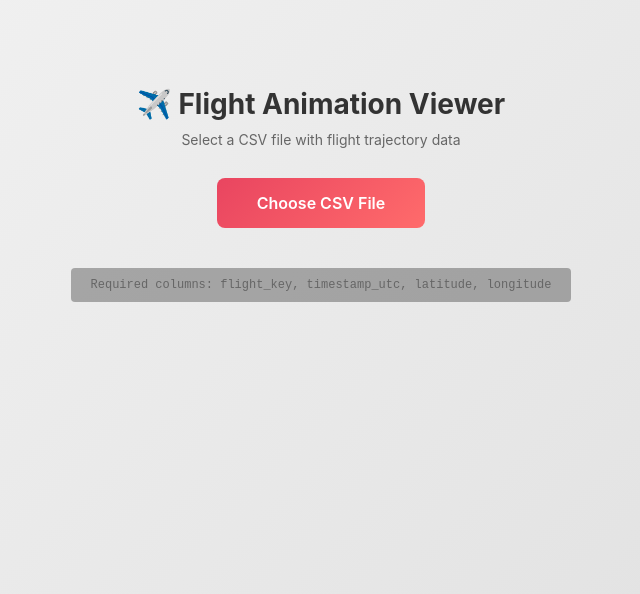
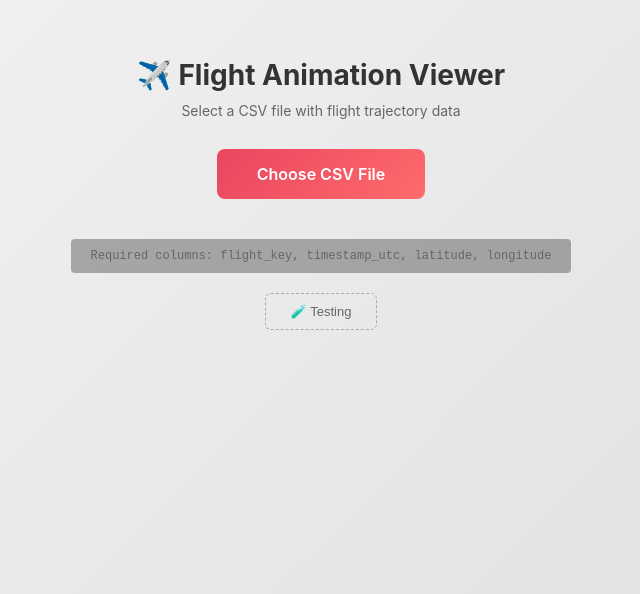
Before and after one commit to Changplay12345/flight-animation, a React (Vite) app: page / in a window 1280 px wide. Shown: the part 206-800 px from the top of the page, without its empty margins (319-959 px from the left). Built offline with nearby package versions, Linux system fonts and the light colour scheme.

Commit message:
Add Testing button, separate Airway/Gates buttons, rename Sectors to Airspace

```diff
--- a/src/App.tsx
+++ b/src/App.tsx
@@ -67,6 +67,15 @@ function FilePicker({ onFileLoad, setLoadingText }: { onFileLoad: () => void; se
           onChange={handleFileChange}
         />
         <div className="schema-hint">Required columns: flight_key, timestamp_utc, latitude, longitude</div>
+        <button
+          className="testing-btn"
+          onClick={() => {
+            setLoadingText(null);
+            onFileLoad();
+          }}
+        >
+          🧪 Testing
+        </button>
     </div>
   );
 }
@@ -120,6 +129,10 @@ function Toolbar() {
   const setSatelliteMode = useFlightStore(state => state.setSatelliteMode);
   const tagsVisible = useFlightStore(state => state.tagsVisible);
   const setTagsVisible = useFlightStore(state => state.setTagsVisible);
+  const airwaysVisible = useFlightStore(state => state.airwaysVisible);
+  const setAirwaysVisible = useFlightStore(state => state.setAirwaysVisible);
+  const gatesVisible = useFlightStore(state => state.gatesVisible);
+  const setGatesVisible = useFlightStore(state => state.setGatesVisible);
 
   const { play, pause, rewind } = useAnimation();
 
@@ -182,6 +195,22 @@ function Toolbar() {
       </label>
       <TrailDecayControl />
       <SectorsDropdown />
+      <button
+        id="btn-airways"
+        title="Toggle Airways"
+        className={airwaysVisible ? 'active' : ''}
+        onClick={() => setAirwaysVisible(!airwaysVisible)}
+      >
+        ✈️ Airway
+      </button>
+      <button
+        id="btn-gates"
+        title="Toggle Airport Gates"
+        className={gatesVisible ? 'active' : ''}
+        onClick={() => setGatesVisible(!gatesVisible)}
+      >
+        🚪 Gates
+      </button>
       <AirportDropdown />
       <button
         id="btn-theme"
@@ -219,15 +248,13 @@ function Toolbar() {
   );
 }
 
-// ============== Sectors Dropdown ==============
+// ============== Airspace Dropdown ==============
 const SECTOR_LAYERS = [
   { id: 'bacc', label: 'BACC' },
   { id: 'tma', label: 'TMA' },
   { id: 'ctr', label: 'CTR' },
   { id: 'fir_world', label: 'FIR' },
-  { id: 'airway', label: 'Airway' },
   { id: 'pdr', label: 'PDR' },
-  { id: 'gates', label: 'Gates' },
 ] as const;
 
 function SectorsDropdown() {
@@ -245,12 +272,6 @@ function SectorsDropdown() {
   const setSectorLayerFill = useFlightStore(state => state.setSectorLayerFill);
   const setSectorLayerOpacity = useFlightStore(state => state.setSectorLayerOpacity);
   const uiHidden = useFlightStore(state => state.uiHidden);
-  const airwaysVisible = useFlightStore(state => state.airwaysVisible);
-  const setAirwaysVisible = useFlightStore(state => state.setAirwaysVisible);
-  const airwayOpacity = useFlightStore(state => state.airwayOpacity);
-  const setAirwayOpacity = useFlightStore(state => state.setAirwayOpacity);
-  const gatesVisible = useFlightStore(state => state.gatesVisible);
-  const setGatesVisible = useFlightStore(state => state.setGatesVisible);
 
   // Close on double-click outside or ESC key
   const outsideClickCountRef = useRef(0);
@@ -337,23 +358,14 @@ function SectorsDropdown() {
 
   const handleVisibilityToggle = (layerId: string, e: React.MouseEvent) => {
     e.stopPropagation();
-    if (layerId === 'airway') {
-      setAirwaysVisible(!airwaysVisible);
-    } else if (layerId === 'gates') {
-      setGatesVisible(!gatesVisible);
-    } else {
-      setSectorLayerVisible(layerId, !sectorLayers[layerId]?.visible);
-    }
+    setSectorLayerVisible(layerId, !sectorLayers[layerId]?.visible);
   };
 
   const getLayerVisible = (layerId: string): boolean => {
-    if (layerId === 'airway') return airwaysVisible;
-    if (layerId === 'gates') return gatesVisible;
     return sectorLayers[layerId]?.visible || false;
   };
 
   const isFirLayer = activeLayer === 'fir_world';
-  const isAirwayLayer = activeLayer === 'airway';
 
   const layerOptionsDropdown = activeLayer && layerDropdownPos && createPortal(
     <div
@@ -366,7 +378,7 @@ function SectorsDropdown() {
         zIndex: 1000000
       }}
     >
-      {!isFirLayer && !isAirwayLayer && (
+      {!isFirLayer && (
         <div className="sector-option-row">
           <label>Show Labels</label>
           <input
@@ -376,7 +388,7 @@ function SectorsDropdown() {
           />
         </div>
       )}
-      {!isFirLayer && !isAirwayLayer && (
+      {!isFirLayer && (
         <div className="sector-option-row">
           <label>Show Fill</label>
           <input
@@ -394,11 +406,11 @@ function SectorsDropdown() {
             min="0.1"
             max="0.8"
             step="0.1"
-            value={isAirwayLayer ? airwayOpacity : (sectorLayers[activeLayer]?.opacity || 0.4)}
-            onChange={(e) => isAirwayLayer ? setAirwayOpacity(parseFloat(e.target.value)) : setSectorLayerOpacity(activeLayer, parseFloat(e.target.value))}
+            value={sectorLayers[activeLayer]?.opacity || 0.4}
+            onChange={(e) => setSectorLayerOpacity(activeLayer, parseFloat(e.target.value))}
             className="opacity-slider"
           />
-          <span className="opacity-value">{((isAirwayLayer ? airwayOpacity : (sectorLayers[activeLayer]?.opacity || 0.4)) * 100).toFixed(0)}%</span>
+          <span className="opacity-value">{((sectorLayers[activeLayer]?.opacity || 0.4) * 100).toFixed(0)}%</span>
         </div>
       </div>
     </div>,
@@ -444,11 +456,11 @@ function SectorsDropdown() {
       <button
         ref={buttonRef}
         id="btn-sectors"
-        title="Sector Layers"
+        title="Airspace Layers"
         className={isOpen ? 'active' : ''}
         onClick={handleToggle}
       >
-        🗺️ Sectors
+        🌐 Airspace
       </button>
       {dropdownContent}
       {layerOptionsDropdown}
--- a/src/index.css
+++ b/src/index.css
@@ -1259,6 +1259,35 @@ body.light-mode .airway-dropdown .opacity-value {
   background: rgba(0,0,0,0.3);
   padding: 10px 20px;
   border-radius: 4px;
+}
+
+#file-picker .testing-btn {
+  margin-top: 20px;
+  background: transparent;
+  color: #888;
+  border: 1px dashed #555;
+  padding: 10px 25px;
+  border-radius: 6px;
+  cursor: pointer;
+  font-size: 13px;
+  transition: all 0.2s;
+}
+
+#file-picker .testing-btn:hover {
+  background: rgba(255,255,255,0.05);
+  color: #aaa;
+  border-color: #777;
+}
+
+body.light-mode #file-picker .testing-btn {
+  color: #666;
+  border-color: #aaa;
+}
+
+body.light-mode #file-picker .testing-btn:hover {
+  background: rgba(0,0,0,0.05);
+  color: #333;
+  border-color: #666;
 }
 
 .filter-row {
```
